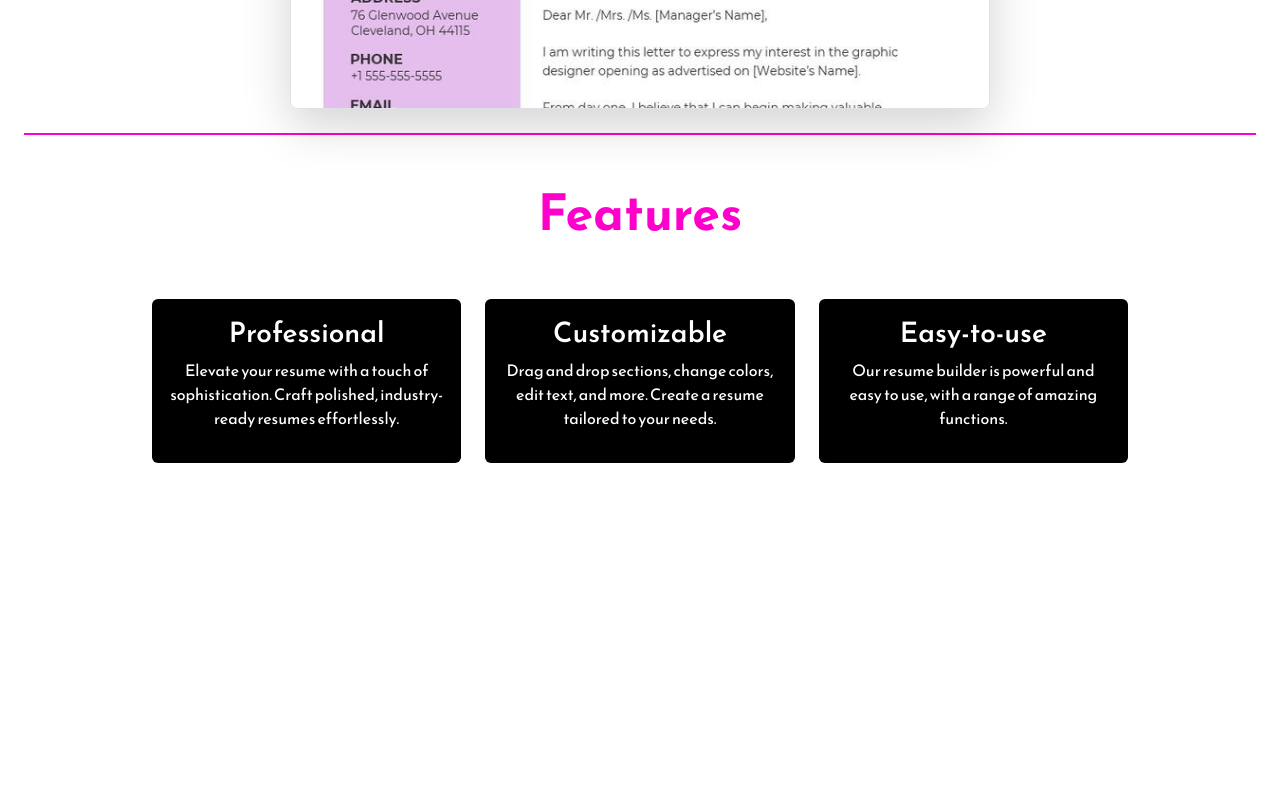
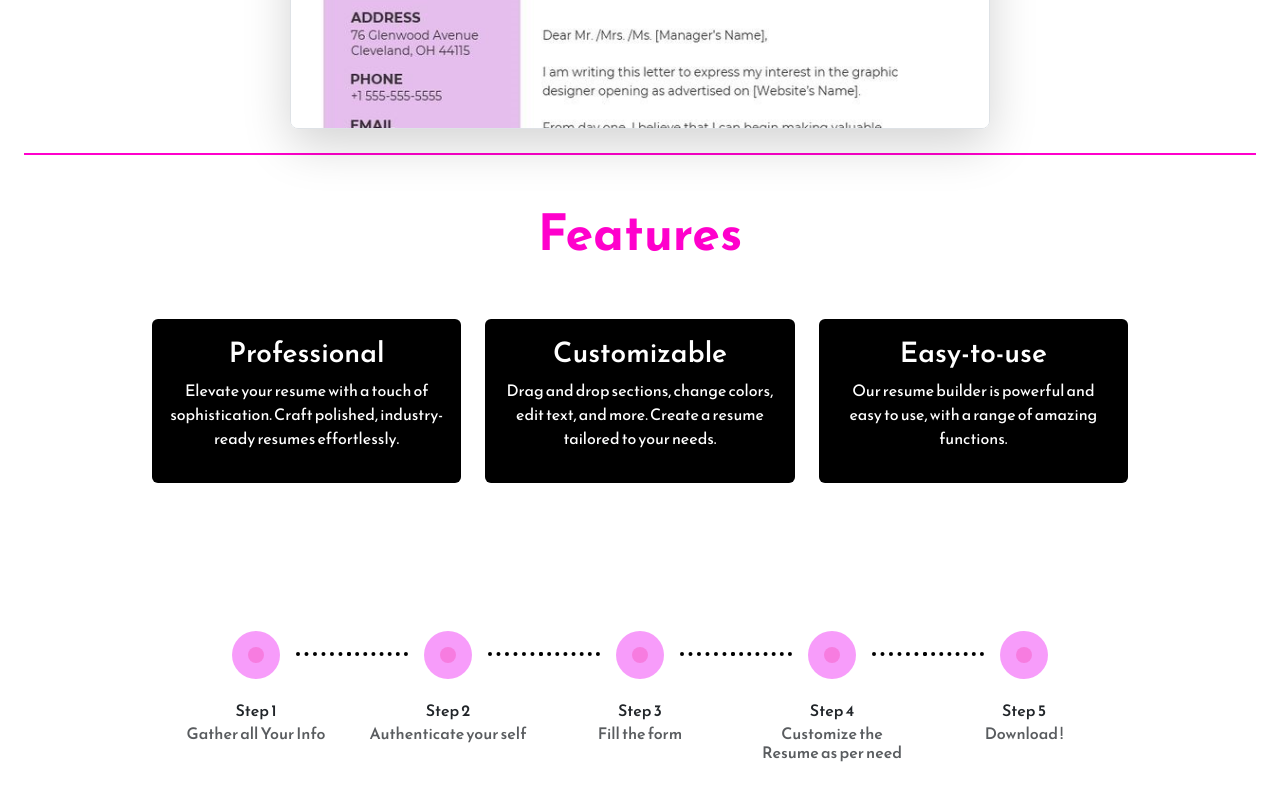
Before and after one commit to MayurBehere/CODSOFT, a React (Create React App) app in the folder landing/: page / in a window 1280 px wide. Shown: the part 836-1636 px from the top of the page. Before the commit the page ends 1347 px from the top, so only its background shows below. Built offline with nearby package versions, Linux system fonts and the light colour scheme.

Commit message:
Update landing page with new hero button and timeline steps

```diff
--- a/landing/src/LandComponents/Hero.js
+++ b/landing/src/LandComponents/Hero.js
@@ -8,7 +8,7 @@ const Hero = () => {
         <div className="col-lg-6 mx-auto">
             <p className="lead mb-4">Build beautiful, recruiter-tested resumes in a few clicks! Our resume builder is powerful and easy to use, with a range of amazing functions. Custom-tailor resumes for any job within minutes. Increase your interview chances and rise above the competition.</p>
             <div className="d-grid gap-2 d-sm-flex justify-content-sm-center mb-5">
-                <button type="button" className="btn btn-primary btn-lg px-4 me-sm-3">Explore</button>
+                <button type="button" className="btn btn-primary btn-lg px-4 me-sm-3">Build</button>
                 <button type="button" className="btn btn-primary btn-lg px-4 me-sm-3">Analyze</button>
             </div>
         </div>
--- a/landing/src/LandComponents/MainBody.css
+++ b/landing/src/LandComponents/MainBody.css
@@ -15,5 +15,5 @@
     width: 100%;
     max-width: 1300px;
     margin: 0 auto;
-
+    border-bottom: 2px solid  rgb(255, 0, 204);
    }
--- a/landing/src/LandComponents/MainBody.js
+++ b/landing/src/LandComponents/MainBody.js
@@ -11,7 +11,7 @@ const MainBody = () => {
     <div className='Main-Container'>
       <Navbar/>
     </div>
-    <div className='hero'>
+    <div >
       <Hero/>
     </div>
     <div>
--- a/landing/src/LandComponents/Steps.css
+++ b/landing/src/LandComponents/Steps.css
@@ -0,0 +1,67 @@
+body{margin-top:20px;}
+.timeline-steps {
+    display: flex;
+    justify-content: center;
+    flex-wrap: wrap;
+    margin-top: 100px; /* Add margin-top */
+    padding-bottom: 2rem; /* Add padding-bottom */
+}
+
+.timeline-steps .timeline-step {
+    align-items: center;
+    display: flex;
+    flex-direction: column;
+    position: relative;
+    margin: 1rem;
+}
+
+@media (min-width:768px) {
+    .timeline-steps .timeline-step:not(:last-child):after {
+        content: "";
+        display: block;
+        border-top: .25rem dotted #000000;
+        width: 3.46rem;
+        position: absolute;
+        left: 7.5rem;
+        top: .3125rem
+    }
+    .timeline-steps .timeline-step:not(:first-child):before {
+        content: "";
+        display: block;
+        border-top: .25rem dotted #000000;
+        width: 3.8125rem;
+        position: absolute;
+        right: 7.5rem;
+        top: .3125rem
+    }
+}
+
+.timeline-steps .timeline-content {
+    width: 10rem;
+    text-align: center
+}
+
+.timeline-steps .timeline-content .inner-circle {
+    border-radius: 1.5rem;
+    height: 1rem;
+    width: 1rem;
+    display: inline-flex;
+    align-items: center;
+    justify-content: center;
+    background-color: #ea3bf6
+}
+
+.timeline-steps .timeline-content .inner-circle:before {
+    content: "";
+    background-color: #f03bf6;
+    display: inline-block;
+    height: 3rem;
+    width: 3rem;
+    min-width: 3rem;
+    border-radius: 6.25rem;
+    opacity: .5
+}
+
+body {
+    overflow-x: hidden;
+}
--- a/landing/src/LandComponents/Steps.js
+++ b/landing/src/LandComponents/Steps.js
@@ -2,9 +2,49 @@ import React from 'react'
 import './Steps.css'
 
 const Steps = () => {
-  return (
-   <div></div>
-  )
+    return (
+        <div class="row">
+        <div class="col">
+            <div class="timeline-steps aos-init aos-animate" data-aos="fade-up">
+                <div class="timeline-step">
+                    <div class="timeline-content" data-toggle="popover" data-trigger="hover" data-placement="top" title="" data-content="And here's some amazing content. It's very engaging. Right?" data-original-title="2003">
+                        <div class="inner-circle" style={{backgroundColor: 'pink'}}></div>
+                        <p class="h6 mt-3 mb-1">Step 1</p>
+                        <p class="h6 text-muted mb-0 mb-lg-0">Gather all Your Info</p>
+                    </div>
+                </div>
+                <div class="timeline-step">
+                    <div class="timeline-content" data-toggle="popover" data-trigger="hover" data-placement="top" title="" data-content="And here's some amazing content. It's very engaging. Right?" data-original-title="2004">
+                        <div class="inner-circle" style={{backgroundColor: 'pink'}}></div>
+                        <p class="h6 mt-3 mb-1">Step 2</p>
+                        <p class="h6 text-muted mb-0 mb-lg-0">Authenticate your self</p>
+                    </div>
+                </div>
+                <div class="timeline-step">
+                    <div class="timeline-content" data-toggle="popover" data-trigger="hover" data-placement="top" title="" data-content="And here's some amazing content. It's very engaging. Right?" data-original-title="2005">
+                        <div class="inner-circle" style={{backgroundColor: 'pink'}}></div>
+                        <p class="h6 mt-3 mb-1">Step 3</p>
+                        <p class="h6 text-muted mb-0 mb-lg-0">Fill the form</p>
+                    </div>
+                </div>
+                <div class="timeline-step">
+                    <div class="timeline-content" data-toggle="popover" data-trigger="hover" data-placement="top" title="" data-content="And here's some amazing content. It's very engaging. Right?" data-original-title="2010">
+                        <div class="inner-circle" style={{backgroundColor: 'pink'}}></div>
+                        <p class="h6 mt-3 mb-1">Step 4</p>
+                        <p class="h6 text-muted mb-0 mb-lg-0">Customize the Resume as per need</p>
+                    </div>
+                </div>
+                <div class="timeline-step mb-0">
+                    <div class="timeline-content" data-toggle="popover" data-trigger="hover" data-placement="top" title="" data-content="And here's some amazing content. It's very engaging. Right?" data-original-title="2020">
+                        <div class="inner-circle" style={{backgroundColor: 'pink'}}></div>
+                        <p class="h6 mt-3 mb-1">Step 5</p>
+                        <p class="h6 text-muted mb-0 mb-lg-0">Download !</p>
+                    </div>
+                </div>
+            </div>
+        </div>
+    </div>
+    )
 }
 
 export default Steps
```
